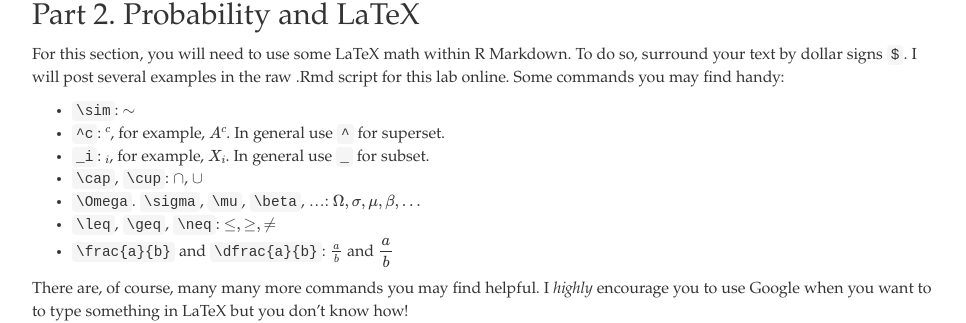
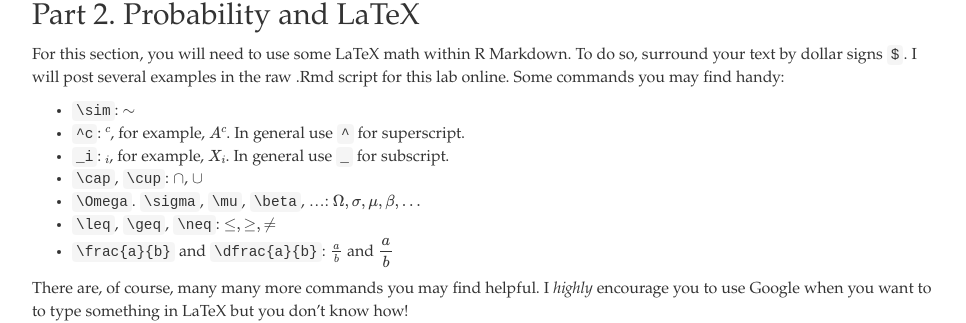
Before and after one commit to bryandmartin/STAT302, a Jekyll site: the page docs/ShortLabs/shortlab4/shortlab4.html, which Jekyll copies as it is, in a window 1280 px wide. Shown: the part 416-739 px from the top of the page, without its empty margins (153-1119 px from the left). Built offline with Jekyll 4.4.1, drawn with Linux system fonts in a browser that asks for light colours; formulas are drawn with MathJax 3.

Commit message:
subset \neq subscript

```diff
--- a/docs/ShortLabs/shortlab4/shortlab4.Rmd
+++ b/docs/ShortLabs/shortlab4/shortlab4.Rmd
@@ -48,8 +48,8 @@ I will post several examples in the raw .Rmd script for this lab online.
 Some commands you may find handy:
 
 * `\sim`: $\sim$
-* `^c`: $^c$, for example, $A^c$. In general use `^` for superset.
-* `_i`: $_i$, for example, $X_i$. In general use `_` for subset.
+* `^c`: $^c$, for example, $A^c$. In general use `^` for superscript.
+* `_i`: $_i$, for example, $X_i$. In general use `_` for subscript.
 * `\cap`, `\cup`: $\cap$, $\cup$
 * `\Omega`. `\sigma`, `\mu`, `\beta`, ...: $\Omega, \sigma, \mu, \beta, ...$
 * `\leq`, `\geq`, `\neq`: $\leq, \geq, \neq$
--- a/docs/ShortLabs/shortlab4/shortlab4.html
+++ b/docs/ShortLabs/shortlab4/shortlab4.html
@@ -402,8 +402,8 @@ h4.date {
 <p>For this section, you will need to use some LaTeX math within R Markdown. To do so, surround your text by dollar signs <code>$</code>. I will post several examples in the raw .Rmd script for this lab online. Some commands you may find handy:</p>
 <ul>
 <li><code>\sim</code>: <span class="math inline">\(\sim\)</span></li>
-<li><code>^c</code>: <span class="math inline">\(^c\)</span>, for example, <span class="math inline">\(A^c\)</span>. In general use <code>^</code> for superset.</li>
-<li><code>_i</code>: <span class="math inline">\(_i\)</span>, for example, <span class="math inline">\(X_i\)</span>. In general use <code>_</code> for subset.</li>
+<li><code>^c</code>: <span class="math inline">\(^c\)</span>, for example, <span class="math inline">\(A^c\)</span>. In general use <code>^</code> for superscript.</li>
+<li><code>_i</code>: <span class="math inline">\(_i\)</span>, for example, <span class="math inline">\(X_i\)</span>. In general use <code>_</code> for subscript.</li>
 <li><code>\cap</code>, <code>\cup</code>: <span class="math inline">\(\cap\)</span>, <span class="math inline">\(\cup\)</span></li>
 <li><code>\Omega</code>. <code>\sigma</code>, <code>\mu</code>, <code>\beta</code>, …: <span class="math inline">\(\Omega, \sigma, \mu, \beta, ...\)</span></li>
 <li><code>\leq</code>, <code>\geq</code>, <code>\neq</code>: <span class="math inline">\(\leq, \geq, \neq\)</span></li>
```
